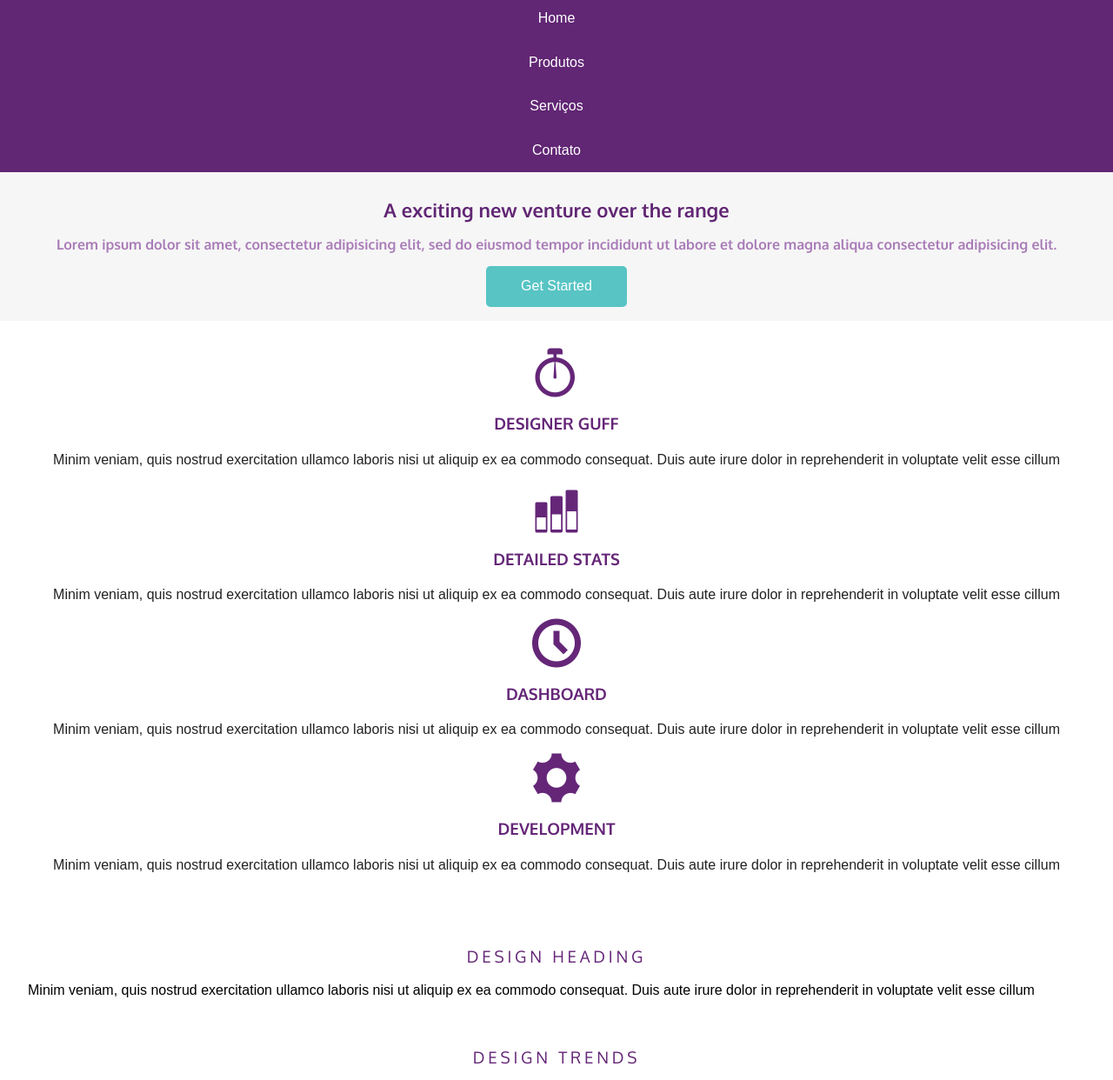
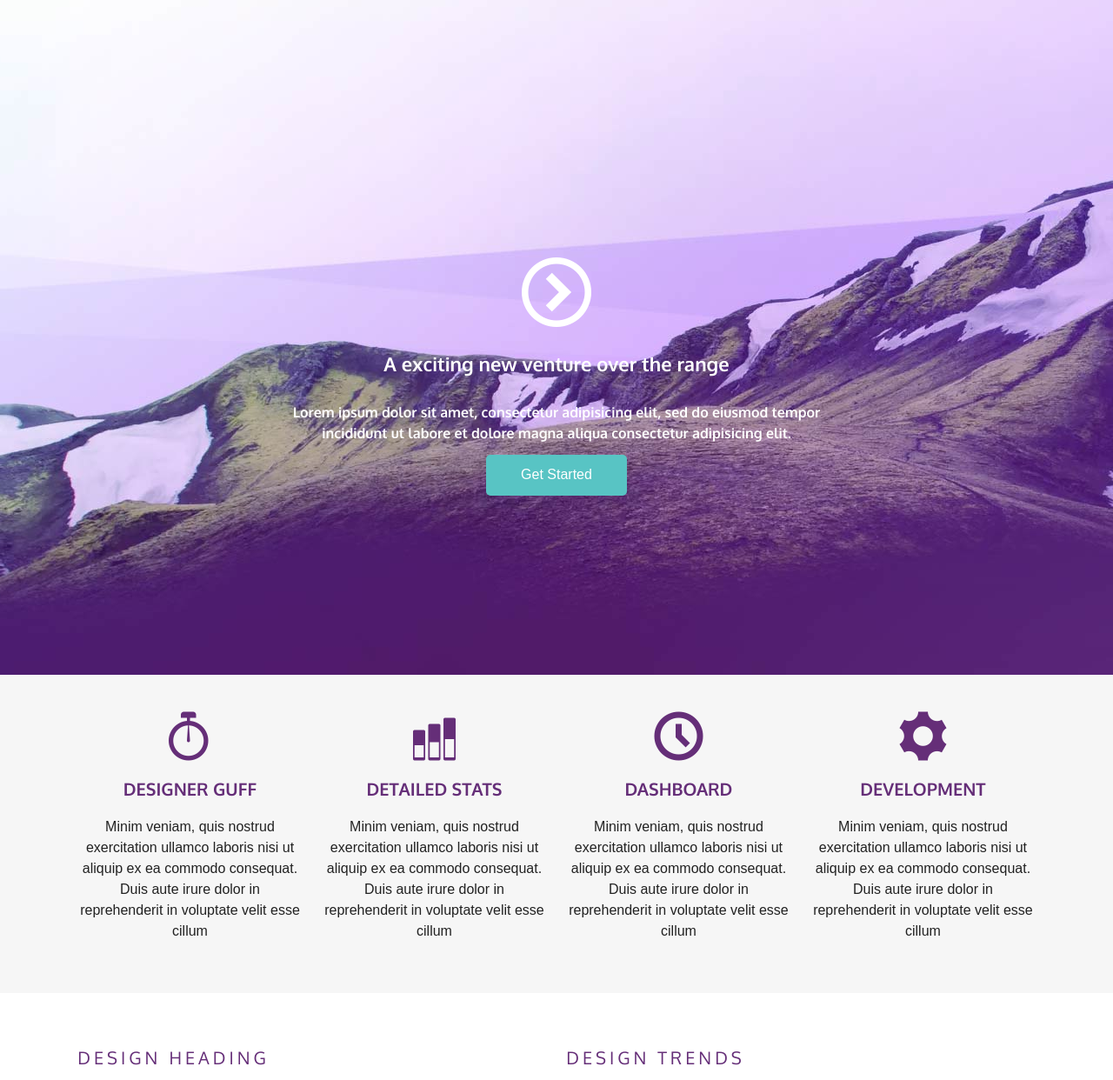
Before and after one commit to Guitomesz/RangeHotels, a plain HTML site: page index.html in a window 1280 px wide. Shown: the part 87-1329 px from the top of the page at 87% size. Drawn offline with Linux system fonts and the light colour scheme; files whose address does not match are found by name.

Commit message:
(possível) término do projeto range hotels
talvez hajam alterações futuramente, mas, em base está pronto

```diff
--- a/css/EstiloRangeHotels.css
+++ b/css/EstiloRangeHotels.css
@@ -3,39 +3,62 @@
 html{
     font-family: sans-serif;
 }
-
-h1, h2, h3, h4, h5 ,h6{
+h1, h2, h3, h4, h5, h6{
     font-family: "Oxygen";
-
+}
+.clearfix:after, .row:after{
+    content: ' ';
+    display: block;
+    clear: both;
+}
+.maxwidth{
+    max-width: 1124px;
+    margin-left: auto;
+    margin-right: auto;
+}
+.btn{
+    display: inline-block;
+    padding: .9em 2.5em;
+    background: #58c4c4;
+    border-radius: 5px;
+    color: white;
+    text-decoration: none;
+}
+.btn:hover{
+    background: #37a0a0;
+}
+.icon-circle-right{
+    display: none;
+    font-size: 5em;
 }
 
+.icon-circle-right img{
+    max-width: 100%;
+    max-height: 100%;
+}
 .top-header{
     text-align: center;
 }
-
 .top-header-logo{
-    margin: 0.5em;
+    margin: .5em;
 }
 
 .top-nav{
     background: #612674;
     text-align: center;
-
 }
-
 .top-nav ul{
-    list-style: none;
     margin: 0;
     padding: 0;
+    list-style: none;
 }
 
 .top-nav a{
     color: white;
     text-decoration: none;
+    padding: 1em;
     display: block;
-    padding: 1em;
 }
-
 .top-nav a:hover{
     background: #7c3792;
 }
@@ -48,99 +71,193 @@ h1, h2, h3, h4, h5 ,h6{
 
 .top-content-title{
     color: #612674;
-    font-size: 1.375em;
-    /* (22/16=1.375) */
-    margin: 1.375;
-
+    font-size: 1.375em; /* 22 / 16 */
+    margin: 1.375em;
 }
 
 .top-content-subtitle{
     color: #a87bb7;
     font-size: 1em;
-    line-height: 1.5em;
+    line-height: 1.5;
 }
 
 .middle-content{
+    padding: 2em;
+    background: #f6f6f6;
     text-align: center;
-    margin: 2em;
 }
-
+.middle-content-title{
+    font-size: 1.25em;
+    color: #652e78;
+    text-transform: uppercase;
+}
 .middle-content p{
-    line-height: 1.5em;
+    line-height: 1.5;
     color: #222;
 }
-
 .middle-content span[class^=icon]{
     font-size: 3.5em;
-    color: #652678;
-}
-
-.middle-content-title{
-    text-align: center;
-    color: #652678;
-    text-transform: uppercase;
+    color: #652e78;
 }
 
 .main-content{
     padding: 2em;
 }
-
 .main-content p{
-    line-height: 1.2em;
+    line-height: 1.2;
 }
 
-.main-content-arcticle{
+.main-content-article{
     margin-bottom: 3.5em;
+
 }
-
 .main-content-title{
-    letter-spacing: 0.2em;
-    text-align: center;
-    color: #652678;
+    font-size: 1.25em;
+    color: #652e78;
     text-transform: uppercase;
+    letter-spacing: .2em;
     font-weight: normal;
 }
 
+
+
+.hidden{
+    width: 0;
+    height: 0;
+    overflow: hidden;
+    opacity: 0;
+    display: block;
+}
+
 .footer{
-    background: #25303e;
-    color: #83969f;
-    text-align: center;
-    padding-bottom: 2em;
+    background:#25303e;
+	color: #83969f;
+	text-align:center;
+	padding-bottom:2em;
 }
 
 .footer-menushare{
-    background: #303d4c;
-    padding: 0.5em;
+    background:#303d4c;
+    padding: .5em;
 }
 
 .footer-menushare li{
     display: inline-block;
-    margin: 0em 1em;
+    margin: 0 1em;
 }
-
 .footer-menushare a{
     font-size: 1.1em;
     text-decoration: none;
     color: white;
 }
 
-.btn{
-    display: inline-block;
-    padding: 0.9em 2.5em;
-    background: #58c4c4;
-    border-radius: 5px;
-    color: white;
-    text-decoration: none;
+@media screen and (min-width: 48.75em){
+
+    .top-header-logo{
+        float: left;
+    }
+
+    .icon-circle-right{
+        display: block;
+    }
+
+    .top-nav{
+        background: transparent;
+        float: right;
+        margin-top: 25px;
+    }
+
+    .top-nav ul{
+        margin: 0;
+        padding: 0
+    }
+    .top-nav li{
+        display: inline-block;
+    }
+    .top-nav a{
+        color: #713a84;
+    }
+    .top-nav a:hover{
+        background: #e7d9fc;
+    }
+
+    .top-content{
+        background: #521a66;
+        color: white;
+    }
+    .top-content-title, .top-content-subtitle{
+        color: white;
+    }
+
+    .col-1-4{
+        width: 44%;
+        margin: 3%;
+        float: left;
+    }
+
+    .main-content-article .btn{
+        float: right;
+    }
+
 }
 
-.btn:hover{
-    background: #37a0a0;
+@media screen and (min-width: 62.5em){ /* 1000 / 16 */
+
+    .top-content{
+/*
+        background-color:#521a66;
+        background-image: url(../images/bg_topo_1198x670.jpg);
+*/
+        background: #521a66 url(../images/bg_topo_1198x670.jpg);
+        background-position: center bottom;
+        height: 20em;
+        padding-top: 17em;
+
+    }
 }
 
-.hidden{
-    width: 0;
-    height: 0;
-    overflow: hidden;
-    display: block;
-    opacity: 0;
+@media screen and (min-width: 74em){
+    .top-content{
+        background-image: url(../images/bg_topo_1600x1374.jpg);
+        padding: 19em 20em 10em;
+        background-position: center top;
+    }
+
+    .col-1-4{
+        width: 23%;
+        margin: 1%;
+    }
+
+    .col-1-2{
+        width: 48%;
+        margin: 1%;
+        float: left;
+    }
+
+    .main-content-article .btn{
+        float: none;
+    }
+
+    .footer{
+        background:#25303e;
+        color: #83969f;
+        text-align:center;
+        padding-bottom:2em;
+        margin-top: 25em;
+    }
+
+    .footer-menushare{
+        background:#303d4c;
+        padding: .5em;
+    }
+
+    .footer-menushare li{
+        display: inline-block;
+        margin: 0 1em;
+    }
+    .footer-menushare a{
+        font-size: 1.1em;
+        text-decoration: none;
+        color: white;
+    }
 }
--- a/index.html
+++ b/index.html
@@ -11,7 +11,8 @@
 </head>
 
 <body>
-    <header class="top-header">
+    <header class="top-header clearfix">
+        <div class="maxwidth">
             <img class="top-header-logo" src="/images/logo_mob.svg" alt="logotipo range hotels">
             <nav class="top-nav">
                 <ul>
@@ -21,21 +22,25 @@
                     <li><a href="#">Contato</a></li>
                 </ul>
             </nav>
+        </div>
     </header>
 
     <section class="top-content">
+        <div class="maxwidth">
+            <div class="icon-circle-right"></div>
 
             <h1 class="top-content-title">A exciting new venture over the range</h1>
 
             <h2 class="top-content-subtitle">Lorem ipsum dolor sit amet, consectetur adipisicing elit, sed do eiusmod tempor incididunt ut labore et dolore magna aliqua consectetur adipisicing elit.</h2>
 
             <a class="btn" href="#">Get Started</a>
-
+        </div>
     </section>
 
-    <section class="middle-content">
+    <section class="middle-content row">
+        <div class="maxwidth">
 
-        <article>
+        <article class="col-1-4">
 
             <span class="icon-stopwatch"></span>
             <h3 class="middle-content-title">Designer Guff</h3>
@@ -44,7 +49,7 @@
             </p>
         </article>
 
-        <article>
+        <article class="col-1-4">
             <span class="icon-stats-bars2"></span>
             <h3 class="middle-content-title" class="middle-content-title">Detailed Stats</h3>
             <p>
@@ -52,7 +57,7 @@
             </p>
         </article>
 
-        <article>
+        <article class="col-1-4">
             <span class="icon-clock"></span>
             <h3 class="middle-content-title">Dashboard</h3>
             <p>
@@ -60,26 +65,27 @@
             </p>
         </article>
 
-        <article>
+        <article class="col-1-4">
             <span class="icon-cog"></span>
             <h3 class="middle-content-title">Development</h3>
             <p>
                 Minim veniam, quis nostrud exercitation ullamco laboris nisi ut aliquip ex ea commodo consequat. Duis aute irure dolor in reprehenderit in voluptate velit esse cillum
             </p>
         </article>
-
+        </div>
     </section>
 
     <section class="main-content">
+        <div class="maxwidth">
 
-        <article class="main-content-arcticle">
+            <article class="main-content-article col-1-2">
                 <h3 class="main-content-title">Design Heading</h3>
                 <p>
                     Minim veniam, quis nostrud exercitation ullamco laboris nisi ut aliquip ex ea commodo consequat. Duis aute irure dolor in reprehenderit in voluptate velit esse cillum
                 </p>
             </article>
 
-        <article class="main-content-arcticle">
+            <article class="main-content-article col-1-2">
 
                 <h3 class="main-content-title">Design Trends</h3>
                 <p>
@@ -87,7 +93,7 @@
                 </p>
             </article>
 
-                <article class="main-content-arcticle">
+                    <article class="main-content-article col-1-2">
 
                 <h3 class="main-content-title">Design Users</h3>
                 <p>
@@ -96,7 +102,7 @@
                 <a class="btn" href="#">Get Started</a>
             </article>
 
-                <article class="main-content-arcticle">
+                    <article class="main-content-article col-1-2">
 
                 <h3 class="main-content-title">Design Goals</h3>
                 <p>
@@ -104,6 +110,7 @@
                 </p>
                 <a class="btn" href="#">Buy Now</a>
             </article>
+        </div>
     </section>
 
     <footer class="footer">
```
Lines whose indentation alone changed are shown as unchanged.
